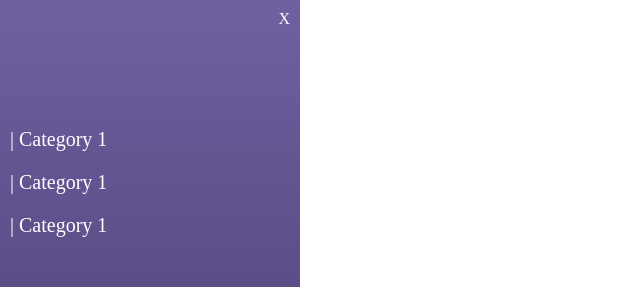
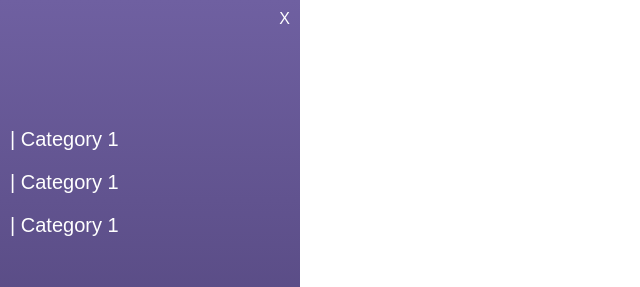
Before and after one commit to ricardovalquin/vimeo-test, a website: page app/index.html in a window 1280 px wide. Shown: the top 287 px of the page, 0-640 px from the left. Drawn offline with nearby package versions, Linux system fonts and the light colour scheme; some packages are replaced by stand-ins of ours; files that its build step writes are made by us from their sources; a script that the page names is missing.

Commit message:
added the arial, helvetica, sans-serif default fonts

```diff
--- a/app/assets/css/default.scss
+++ b/app/assets/css/default.scss
@@ -1,16 +1,6 @@
-//
-//@font-face {
-//  font-family: "avenir-lt-std";
-//  src:url("../fonts/avenir-lt-std/AvenirLTStd-Book.woff");
-//  src:url("../fonts/avenir-lt-std/AvenirLTStd-Light.woff");
-//  src:url("../fonts/avenir-lt-std/AvenirLTStd-Medium.woff");
-//  font-weight: normal;
-//  font-style: normal;
-//
-//}
 
 * {
-  font-family: 'avenir-lt-std';
+  font-family: Arial, Helvetica, sans-serif;
   box-sizing: border-box;
 }
 
```
Also changed, not shown: app/assets/css/default.css, 1 other file.
